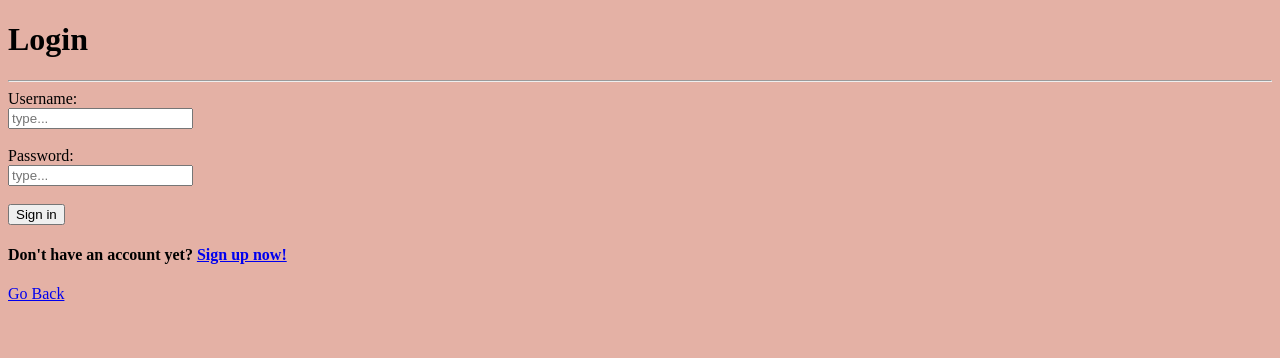
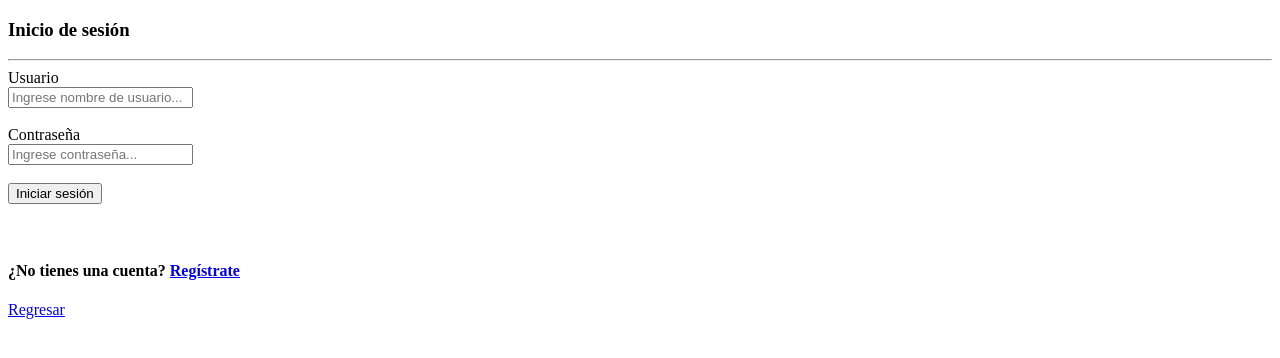
Before and after one commit to DAP-web/Proyecto-Carbono06, a Flask app: page /login in a window 1280 px wide. Shown: the top 358 px of the page. Run offline with Flask 2, Linux system fonts and the light colour scheme.

Commit message:
Add files via upload

```diff
--- a/templates/login.html
+++ b/templates/login.html
@@ -5,37 +5,43 @@
     <meta charset="UTF-8">
     <meta http-equiv="X-UA-Compatible" content="IE=edge">
     <meta name="viewport" content="width=device-width, initial-scale=1.0">
-    <title>Login Page</title>
+    <title>Inicio de sesión</title>
     <link rel="shortcut icon" href="/static/images/calendarImageLogo.png" />
     <link rel="stylesheet" href="/static/styleLogin.css" />
-    <link rel="stylesheet" href="/static/styleGeneral.css" />
+    <!--<link rel="stylesheet" href="/static/styleGeneral.css" /> -->
     <!-- <link rel="stylesheet" href="{{url_for('static', filename='styleLogin.css')}}"> -->
 </head>
 
 <body>
 
-    <h1>Login</h1>
-    <hr>
 
-    <div class="containerInput">
-        <label for="user">Username:</label><br>
-        <input type="text" name="user" id="user" placeholder="type...">
-        <br>
-        <br>
-        <label for="passw">Password:</label><br>
-        <input type="password" name="passw" id="passw" placeholder="type...">
-        <br>
-        <br>
-        <button onclick="checkLogin()">Sign in</button>
-    </div>
-    <div class="redRegistration">
-        <h4 id="regLink">Don't have an account yet?
-            <a href="/registration">Sign up now!</a>
-        </h4>
+
+    <div class="contenedor">
+        <h3 class="titulo">Inicio de sesión</h3>
+        <hr>
+        <div class="cuerpo">
+            <label for="user">Usuario</label><br>
+            <input type="text" name="user" id="user" placeholder="Ingrese nombre de usuario...">
+            <br><br>
+
+            <label for="passw">Contraseña</label><br>
+            <input type="password" name="passw" id="passw" placeholder="Ingrese contraseña...">
+            <br><br>
+
+            <button class="button" onclick="checkLogin()">Iniciar sesión</button>
+            <br><br><br>
+
+        <div class="redregister">
+            <h4 id="regLink">¿No tienes una cuenta?
+            <a href="/registration">Regístrate</a>
+            </h4>
+        </div>
+
+        </div>
     </div>
 
     <div class="goBack">
-        <a href="/">Go Back</a>
+        <a href="/">Regresar</a>
     </div>
 
     <script src="/static/scriptLogin.js"></script>
```
